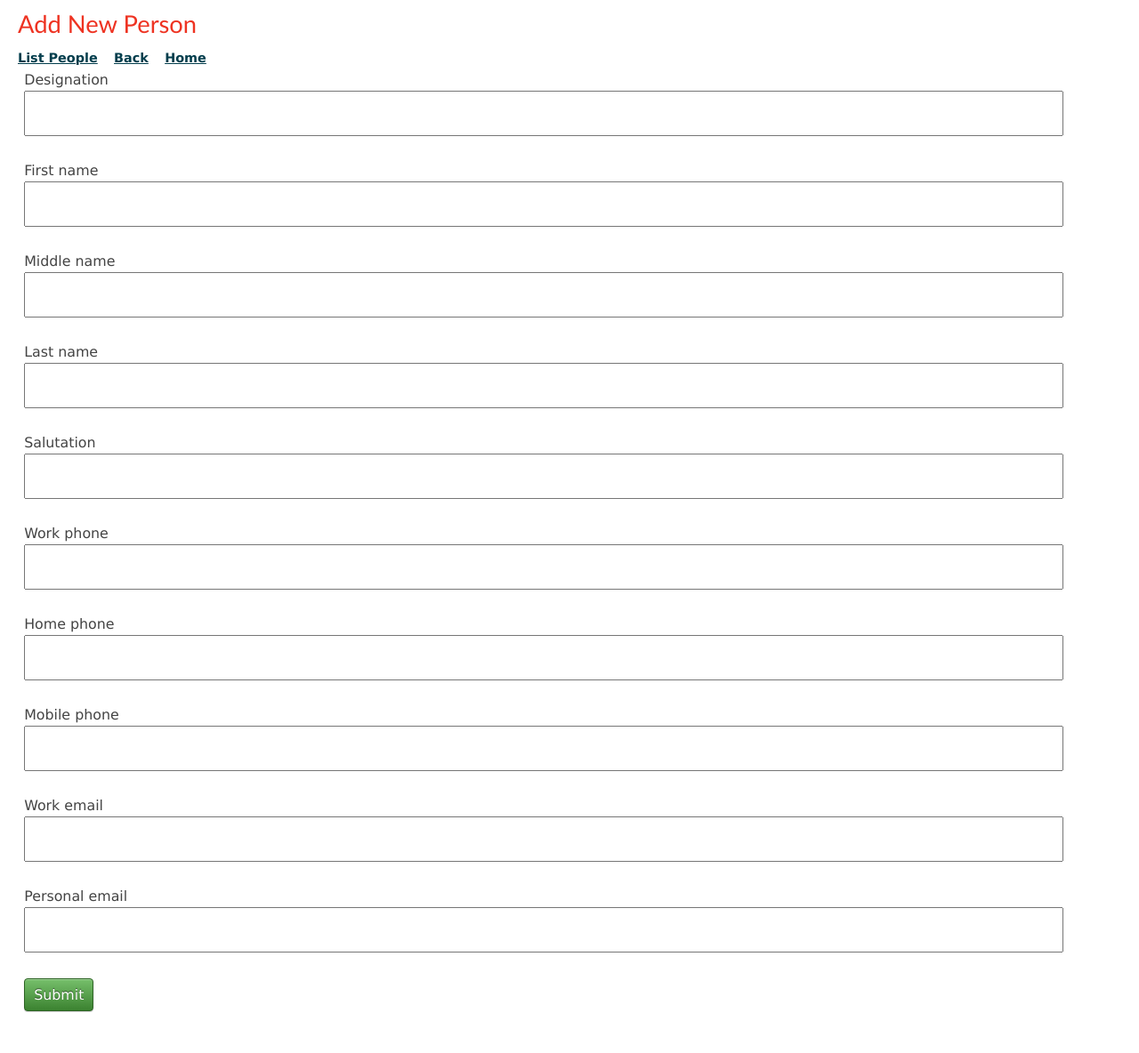
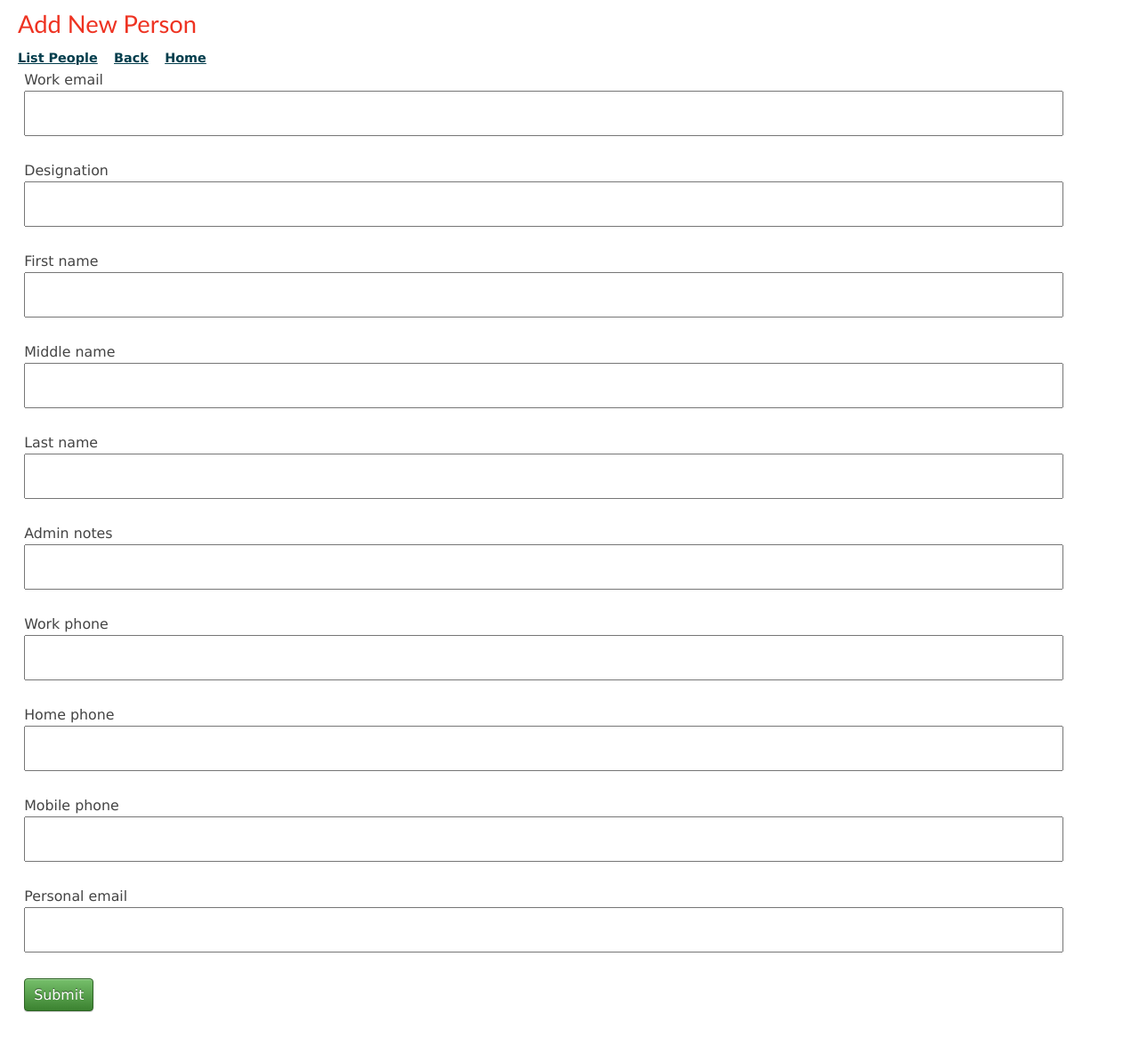
Before and after one commit to jrodbray/dac, a CakePHP app: the page made by app/View/People/add.ctp in a window 1280 px wide. Shown: the part 47-1231 px from the top of the page at 89% size. Run offline with PHP 8.4 and a stand-in for CakePHP, Linux system fonts and the light colour scheme; the template is opened without the code that fills it, so the values that code supplies are empty; form fields are guessed from the names that the template uses; some libraries are stand-ins or nearby versions.

Commit message:
Work Email re-org

```diff
--- a/app/View/People/add.ctp
+++ b/app/View/People/add.ctp
@@ -12,15 +12,15 @@
 <?php
 //this is our add form, name the fields same as database column names
 echo $this->Form->create('Person');
+echo $this->Form->input('work_email');
 echo $this->Form->input('designation');
 echo $this->Form->input('first_name');
 echo $this->Form->input('middle_name');
 echo $this->Form->input('last_name');
-echo $this->Form->input('salutation');
+echo $this->Form->input('admin_notes');
 echo $this->Form->input('work_phone');
 echo $this->Form->input('home_phone');
 echo $this->Form->input('mobile_phone');
-echo $this->Form->input('work_email');
 echo $this->Form->input('personal_email');
 
 
--- a/app/View/People/add_with_enrollment.ctp
+++ b/app/View/People/add_with_enrollment.ctp
@@ -20,15 +20,15 @@
 <?php
 //this is our add form, name the fields same as database column names
 echo $this->Form->create('Person');
+echo $this->Form->input('work_email');
 echo $this->Form->input('designation');
 echo $this->Form->input('first_name');
 echo $this->Form->input('middle_name');
 echo $this->Form->input('last_name');
-echo $this->Form->input('salutation');
+echo $this->Form->input('admin_notes');
 echo $this->Form->input('work_phone');
 echo $this->Form->input('home_phone');
 echo $this->Form->input('mobile_phone');
-echo $this->Form->input('work_email');
 echo $this->Form->input('personal_email');
 
 echo $this->Form->input('enrollment_date', array('type' => 'text', 'id' => 'datepicker', 'required' => true, 'div' => array('class' => 'required')));
--- a/app/View/People/edit.ctp
+++ b/app/View/People/edit.ctp
@@ -12,15 +12,15 @@
 <?php
 //this is our edit form, name the fields same as database column names
 echo $this->Form->create('Person');
+echo $this->Form->input('work_email');
 echo $this->Form->input('designation');
 echo $this->Form->input('first_name');
 echo $this->Form->input('middle_name');
 echo $this->Form->input('last_name');
-echo $this->Form->input('salutation');
+echo $this->Form->input('admin_notes');
 echo $this->Form->input('work_phone');
 echo $this->Form->input('home_phone');
 echo $this->Form->input('mobile_phone');
-echo $this->Form->input('work_email');
 echo $this->Form->input('personal_email');
 
 echo $this->Form->end('Submit');
```
